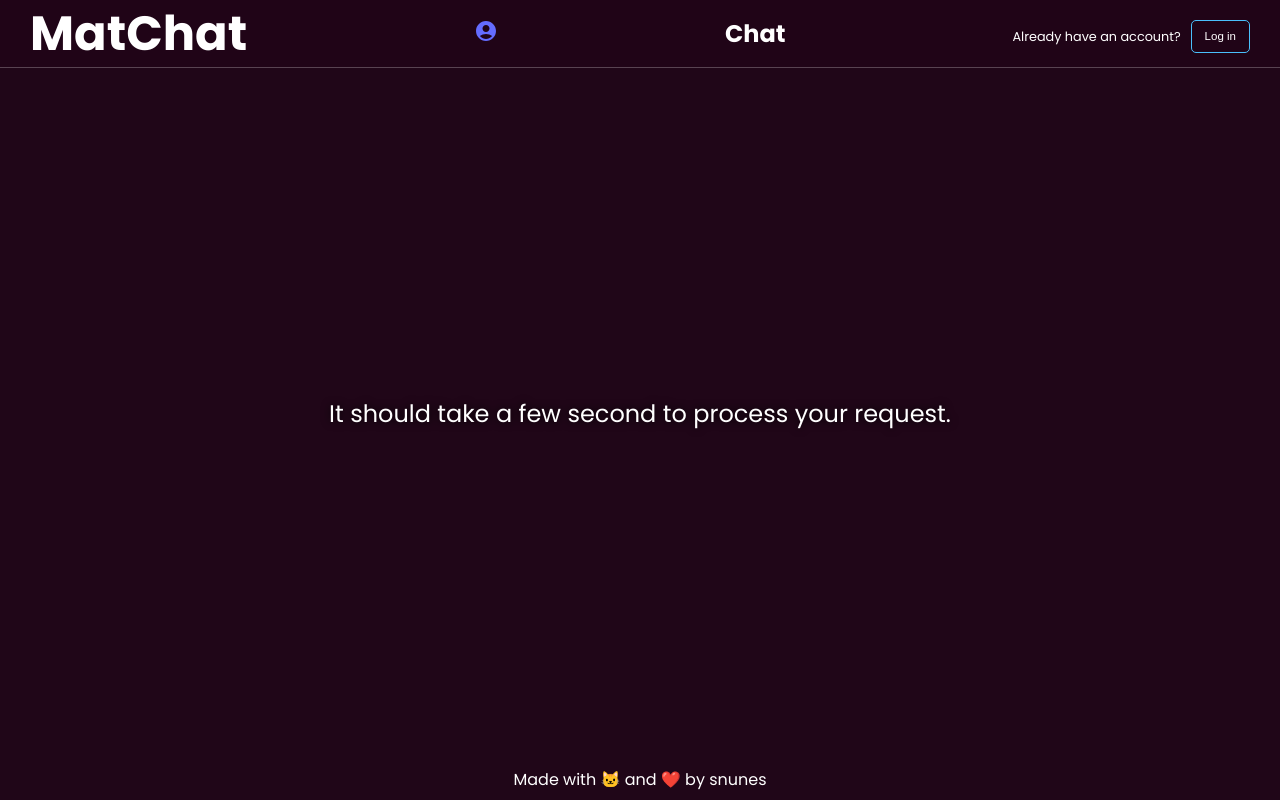
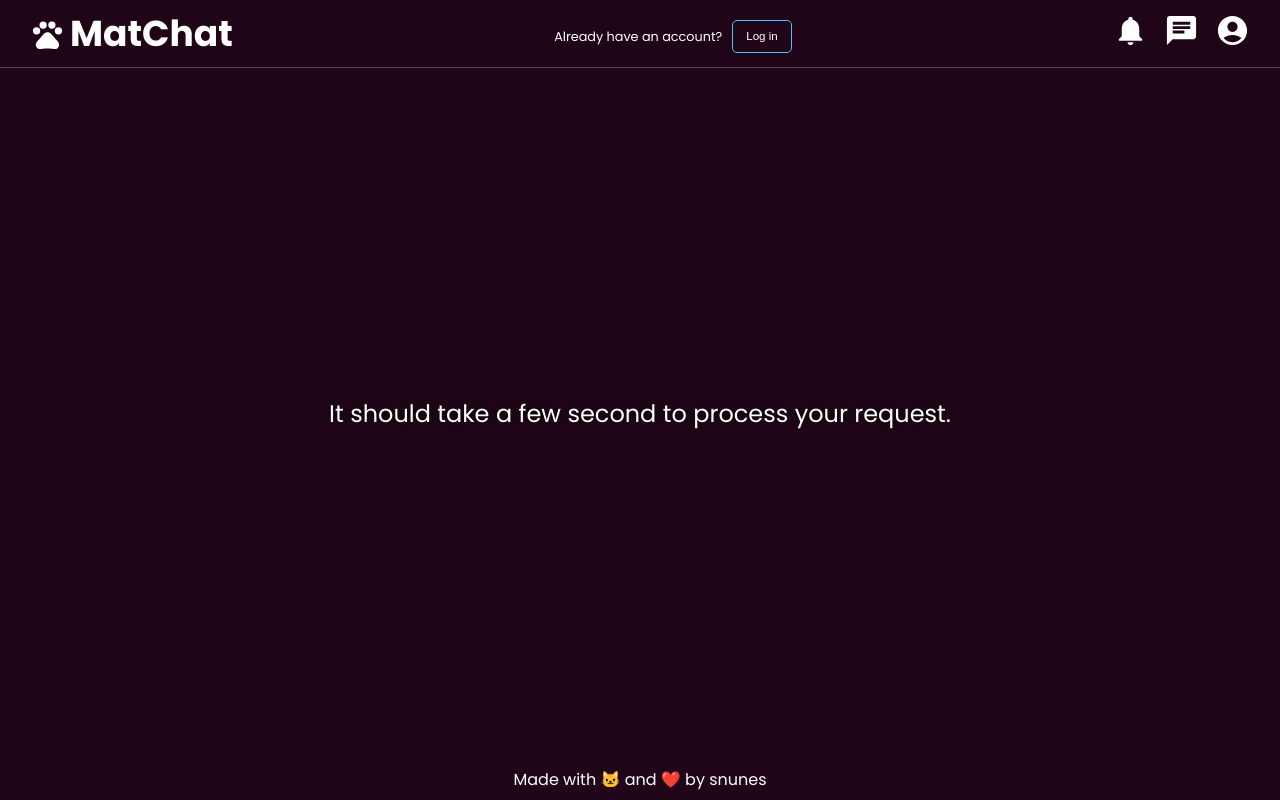
Before and after one commit to Snunesnk/Matcha, a React (Vite) app in the folder front/: page /onboarding/verify in a window 1280 px wide. Built offline with nearby package versions, Linux system fonts and the light colour scheme; no server answers; a web font is replaced by a local one.

Commit message:
DropDown Menu

```diff
--- a/front/src/Components/Navbar/Navbar.css
+++ b/front/src/Components/Navbar/Navbar.css
@@ -10,25 +10,27 @@
     top: 0;
     left: 0;
     box-shadow: 0 -1px rgba(255, 255, 255, 0.25) inset;
-    transition: all .3s ease-in-out;
+    transition: all .2s ease-in-out;
 }
 
 #navbar:hover {
     background-color: #200518B0;
 }
 
-#nav-title-container {
-    text-align: center;
+.navTitle {
+    color: white;
+    font-size: 36px;
+    display: flex;
+    justify-content: center;
+    align-items: center;
+    gap: 5px;
 }
 
-.navTitle {
-    color: white;
-    font-size: 48px;
-    line-height: 48px;
-}
-
-.onglet {
-    color: white;
+.navbar-menu {
+    display: flex;
+    justify-content: center;
+    align-items: center;
+    gap: 1em;
 }
 
 .log-in-btn-container {
@@ -37,17 +39,33 @@
     animation: fade-in 500ms ease-out both 1.7s;
 }
 
-button.btn-log-in {
-    color: white;
+@keyframes fade-in {
+    0% {opacity: 0;}
+    100% {opacity: 1;}
 }
 
-
-@keyframes fade-in {
-    0% {
-        opacity: 0;
-    }
-
-    100% {
-        opacity: 1;
+@media screen and (max-width: 480px) {
+    #brand-name {
+        display: none;
     }
 }
+
+.dropdown-menu {
+    position: absolute;
+    right: 20px;
+    background-color: rgba(83, 32, 112, 0.25);
+    min-width: 160px;
+    box-shadow: 0px 8px 16px 0px rgba(0, 0, 0, 0.2);
+    z-index: 1;
+}
+
+.dropdown-menu a {
+    color: black;
+    padding: 12px 16px;
+    text-decoration: none;
+    display: block;
+}
+
+.dropdown-menu a:hover {
+    background-color: #f1f1f1;
+}
--- a/front/src/Components/Navbar/Navbar.jsx
+++ b/front/src/Components/Navbar/Navbar.jsx
@@ -1,31 +1,69 @@
-import React, { useEffect } from 'react'
+import React, { useState, useRef, useEffect } from 'react'
 import { Link, useMatch } from 'react-router-dom'
 import { AlreadyHaveAccountBtn, CreateAccountButton } from '../Button/Button'
 import { useSelector } from 'react-redux'
-import AccountCircleIcon from '@mui/icons-material/AccountCircle';
+import { AccountCircle, Chat, Pets, Notifications, Settings, EditNote, Portrait, Logout } from '@mui/icons-material';
 import './Navbar.css'
 
 const Navbar = () => {
     const loggedIn = useSelector((state) => state.userState.userStatus.loggedIn)
     const match = useMatch('/login')
+    const [isDropdownOpen, setIsDropdownOpen] = useState(false);
+    const dropdownRef = useRef(null);
+
+    // Fonction pour basculer l'affichage du menu déroulant
+    const toggleDropdown = () => setIsDropdownOpen(!isDropdownOpen);
+
+    // Effet pour gérer le clic à l'extérieur du menu déroulant
+    useEffect(() => {
+        const handleOutsideClick = (event) => {
+            if (dropdownRef.current && !dropdownRef.current.contains(event.target)) {
+                setIsDropdownOpen(false); // Ferme le menu si un clic en dehors est détecté
+            }
+        };
+        document.addEventListener('mousedown', handleOutsideClick);
+        return () => {document.removeEventListener('mousedown', handleOutsideClick);};
+    }, []);
 
     return (
         <div id="navbar">
-            <Link id="nav-title-container" to={loggedIn ? "/dashboard" : "/"}>
-                <h3 className="navTitle">MatChat</h3>
-            </Link>
-            <Link to="/dashboard/userSettings">
-                <AccountCircleIcon> test</AccountCircleIcon>
-            </Link>
-            <Link to="/dashboard/messages">
-                <h2 className="onglet">Chat</h2>
+            <Link to={loggedIn ? "/dashboard" : "/"}>
+                <div class="navTitle">
+                    <Pets fontSize="large"></Pets>
+                    <h4 id='brand-name'>MatChat</h4>
+                </div>
             </Link>
             <div className="center log-in-btn-container">
                 {loggedIn == false && !match && <AlreadyHaveAccountBtn />}
                 {loggedIn == false && match && <CreateAccountButton />}
             </div>
+            <div className="navbar-menu">
+                <Link to="/dashboard/messages">
+                    <Notifications fontSize="large" sx={{ color: "white" }}></Notifications>
+                </Link>
+                <Link to="/dashboard/messages">
+                    <Chat fontSize="large" sx={{ color: "white" }}></Chat>
+                </Link>
+
+                <div ref={dropdownRef}>
+                    <AccountCircle
+                        fontSize="large"
+                        sx={{ color: 'white' }}
+                        onClick={toggleDropdown}
+                    />
+                    {isDropdownOpen && (
+                        <div className="dropdown-menu">
+                            <Link to="/profile"><Portrait/>View profile</Link>
+                            <Link to="/profile"><EditNote/>Edit profile</Link>
+                            <Link to="/dashboard/messages"><Settings/>Settings</Link>
+                            <button><Logout/>Logout</button>
+                        </div>
+                    )}
+                </div>
+            </div>
         </div>
     )
 }
 
+
 export default Navbar
```
